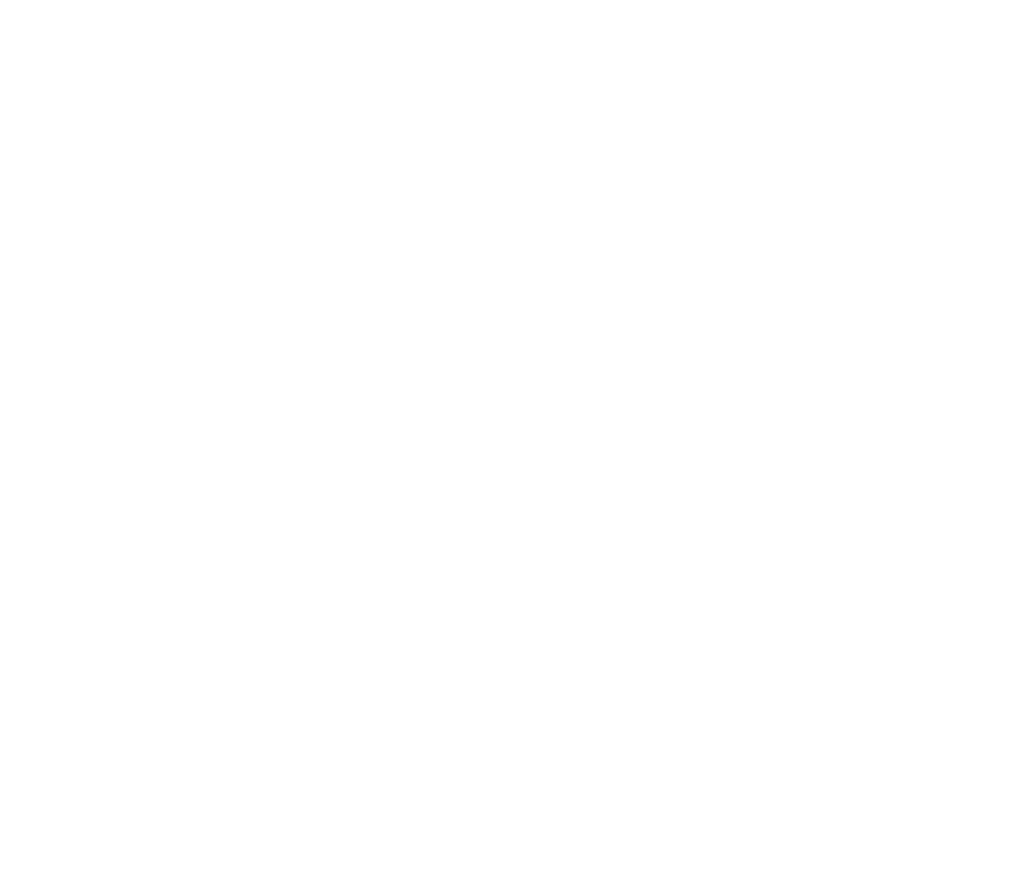
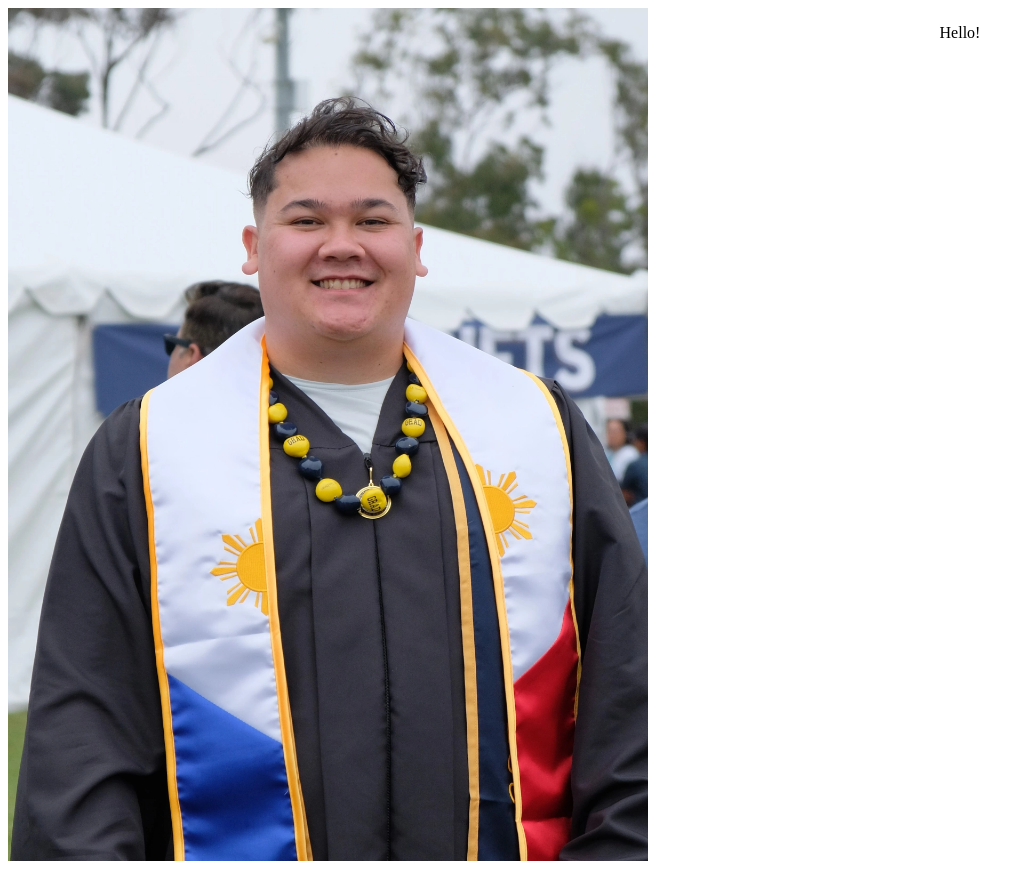
Before and after one commit to anthonynjchan/resume-website, a plain HTML site: page index.html in a window 1280 px wide. Shown: the whole page, without its empty margins (0-1034 px from the left). Before the commit the page ends 800 px from the top, so only its background shows below. Drawn offline with Linux system fonts and the light colour scheme.

Commit message:
added picture to left half

```diff
--- a/index.html
+++ b/index.html
@@ -7,9 +7,36 @@
         <meta property="og:description" content="A resume website for potential hirers and family to explore"/>
         <title>Anthony Chan</title>
         <link href="images/icon.ico" rel="icon"/>
+        <link href="styles/index.css" rel="stylesheet" />
     </head>
 
     <body>
+        <div>
+            <picture>
+                <source
+                sizes="(min-width: 600px) 50vw, 600px,
+                    (min-width: 1200px) 50vw, 1200px"
+                srcset="images/meWide.webp 600w,
+                        images/meUltraWide.webp 1200w"
+                type="image/webp">
 
+                <source
+                sizes="(min-width: 600px) 50vw, 600px,
+                    (min-width: 1200px) 50vw, 1200px"
+                srcset="images/meWide.jpg 600w,
+                    images/meUltraWide.jpg 1200w"
+                type="image/jpeg">
+
+                <img
+                    src="images/me.jpg"
+                    alt="A picture of Anthony"
+                    decoding="sync"
+                    fetchpriority="high">
+            </picture>
+
+            <section>
+                <p>Hello!</p>
+            </section>
+        </div>
     </body>
 </html>
--- /dev/null
+++ b/styles/index.css
@@ -0,0 +1,27 @@
+:root {
+    --step--2: clamp(0.7813rem, 0.8241rem + -0.0357vw, 0.8rem);
+    --step--1: clamp(0.9375rem, 1.0804rem + -0.119vw, 1rem);
+    --step-0: clamp(1.125rem, 1.4107rem + -0.2381vw, 1.25rem);
+    --step-1: clamp(1.35rem, 1.8357rem + -0.4048vw, 1.5625rem);
+    --step-2: clamp(1.62rem, 2.3814rem + -0.6345vw, 1.9531rem);
+    --step-3: clamp(1.9438rem, 3.0809rem + -0.9476vw, 2.4413rem);
+    --step-4: clamp(2.3325rem, 3.9768rem + -1.3702vw, 3.0519rem);
+    --step-5: clamp(2.7994rem, 5.1208rem + -1.9345vw, 3.815rem);
+}
+
+div {
+    display: flex;
+    flex-direction: row;
+    overflow: auto;
+}
+
+img {
+    width: 50vw;
+    flex: 1;
+}
+
+section{
+    width: 50vw;
+    flex: 2;
+    text-align: center;
+}
```
Also changed, not shown: images/me.jpg (added), images/me.webp (added), images/meUltraWide.jpg (added), images/meUltraWide.webp (added), images/meWide.jpg (added), images/meWide.webp (added).
